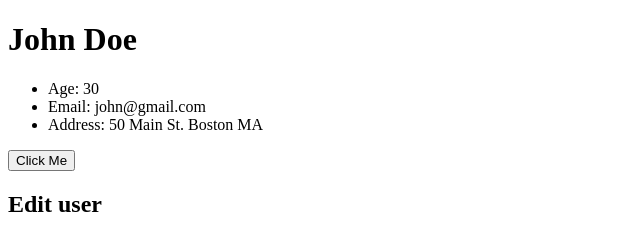
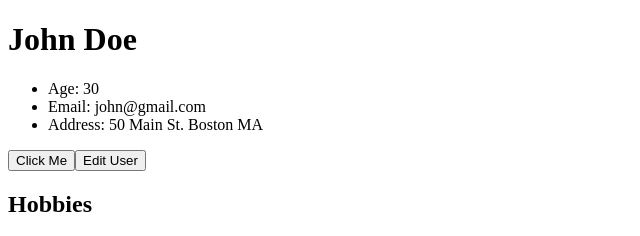
Before and after one commit to ach-me/angular4, an Angular app: page / in a window 1280 px wide. Shown: the top 236 px of the page, without its empty margins (0-640 px from the left). Built offline with nearby package versions, Linux system fonts and the light colour scheme; no server answers.

Commit message:
Agregado el boton "Editar Usuario". Permite ocultar/mostrar el formulario de edición del usuario.

```diff
--- a/src/app/components/user/user.component.html
+++ b/src/app/components/user/user.component.html
@@ -7,7 +7,9 @@
 
 <!-- Evento -->
 <button (click)="onClick()">Click Me</button>
+<button (click)="toggleEdit()">Edit User</button>
 
+<div *ngIf=isEdit>
   <h2>Edit user</h2>
   <form>
     <label for="name">Name: </label><br>
@@ -23,6 +25,7 @@
     <label for="state">State: </label><br>
     <input type="text" [(ngModel)]="address.state" name="state"><br>
   </form>
+</div>
 
 <!-- Directiva ngFor -->
 <h2>Hobbies</h2>
--- a/src/app/components/user/user.component.ts
+++ b/src/app/components/user/user.component.ts
@@ -13,6 +13,7 @@
   address: Address;
   hobbies: string[];
   posts: Post[];
+  isEdit: boolean = false;
 
   // Injectar dependencia del servicio en el constructor
   constructor(private dataService: DataService) { }
@@ -53,6 +54,10 @@
       }
     }
   }
+
+  toggleEdit() {
+    this.isEdit = !this.isEdit;
+  }
 }
 
 interface Address {
```
Lines whose indentation alone changed are shown as unchanged.
